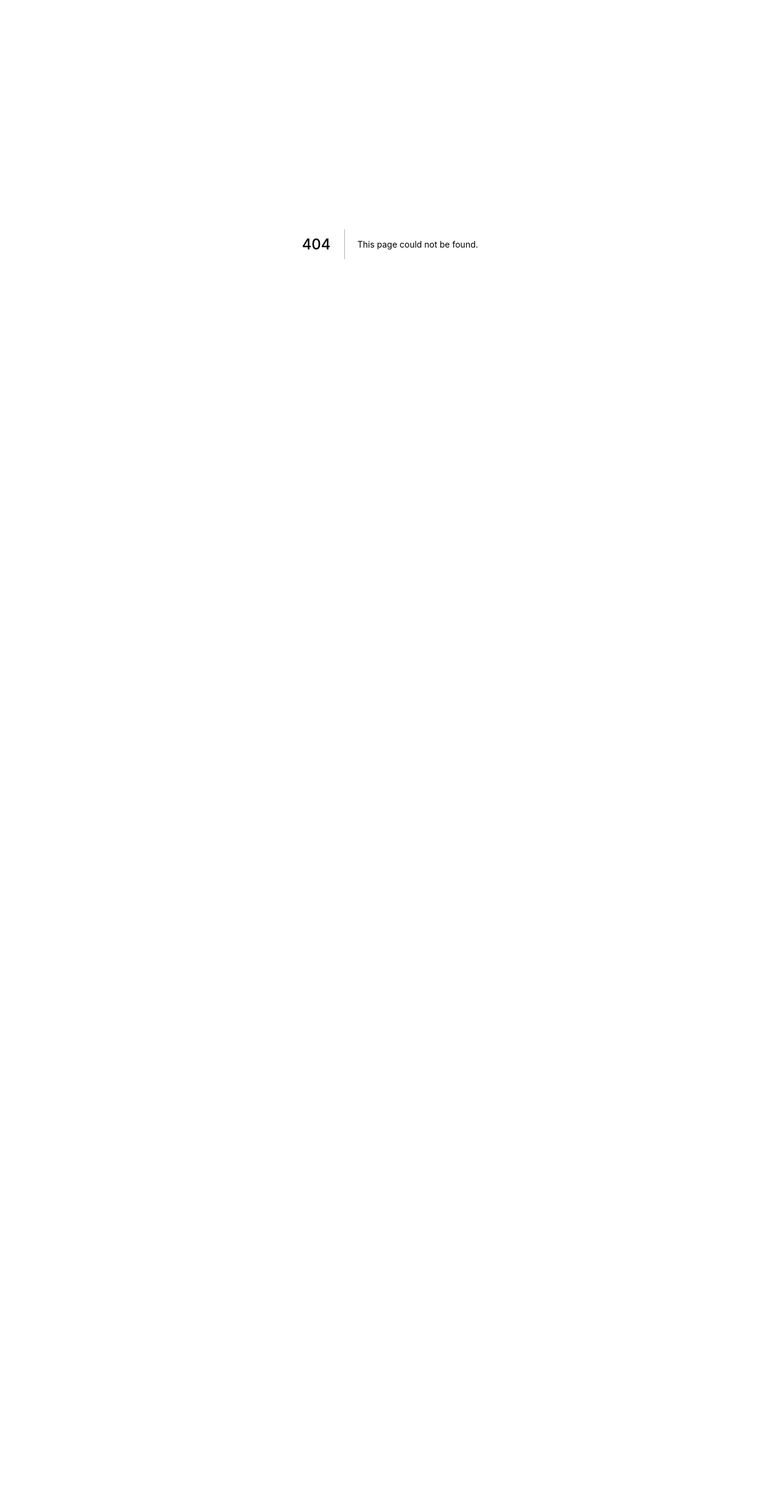
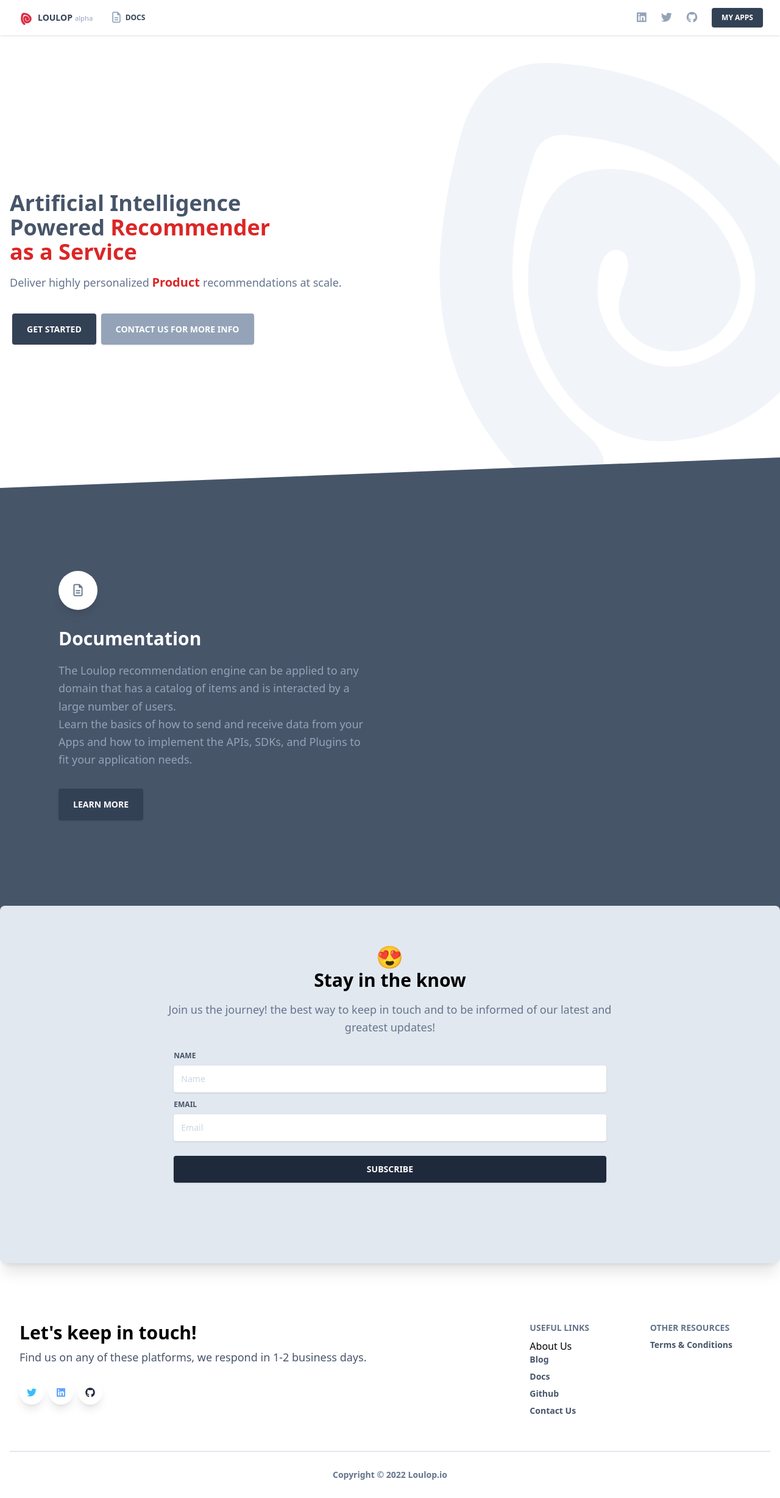
Before and after one commit to Loulop/raas-home-app, a Next.js app: page /raas-home-app/ in a window 1280 px wide. Before the commit this address had no page. Shown: the whole page at 61% size. Before the commit the page ends 800 px from the top, so only its background shows below. Built offline with nearby package versions, Linux system fonts and the light colour scheme.

Commit message:
fix-subdomain assets issue

```diff
--- a/next.config.js
+++ b/next.config.js
@@ -1,5 +1,10 @@
 /** @type {import('next').NextConfig} */
 const nextConfig = {
+  assetPrefix: "/raas-home-app/",
+  basePath: "/raas-home-app",
+  env: {
+    BACKEND_URL: "/raas-home-app"
+  },
   reactStrictMode: true,
   swcMinify: true,
   distDir: "build",
--- a/src/components/home/footer.tsx
+++ b/src/components/home/footer.tsx
@@ -68,7 +68,7 @@ export default function Footer() {
                     <li>
                       <Link
                         className="text-slate-600 hover:text-slate-800 font-semibold block pb-2 text-sm"
-                        href="/about-us"
+                        href={`${process.env.BACKEND_URL}/about-us`}
                       >
                         About Us
                       </Link>
--- a/src/components/home/navbar.tsx
+++ b/src/components/home/navbar.tsx
@@ -10,7 +10,7 @@ export default function Navbar() {
     <nav className="top-0 fixed z-50 w-full flex flex-wrap items-center justify-between px-2 py-3 navbar-expand-lg bg-white shadow">
       <div className="container px-4 mx-auto flex flex-wrap items-center justify-between">
         <div className="w-full relative flex items-center justify-between lg:w-auto lg:static lg:block lg:justify-start">
-          <Link href="/">
+          <Link href={`${process.env.BACKEND_URL}/`}>
             <a
               href="#"
               className="text-slate-700 text-sm font-bold leading-relaxed inline-block mr-4 whitespace-nowrap uppercase"
```
